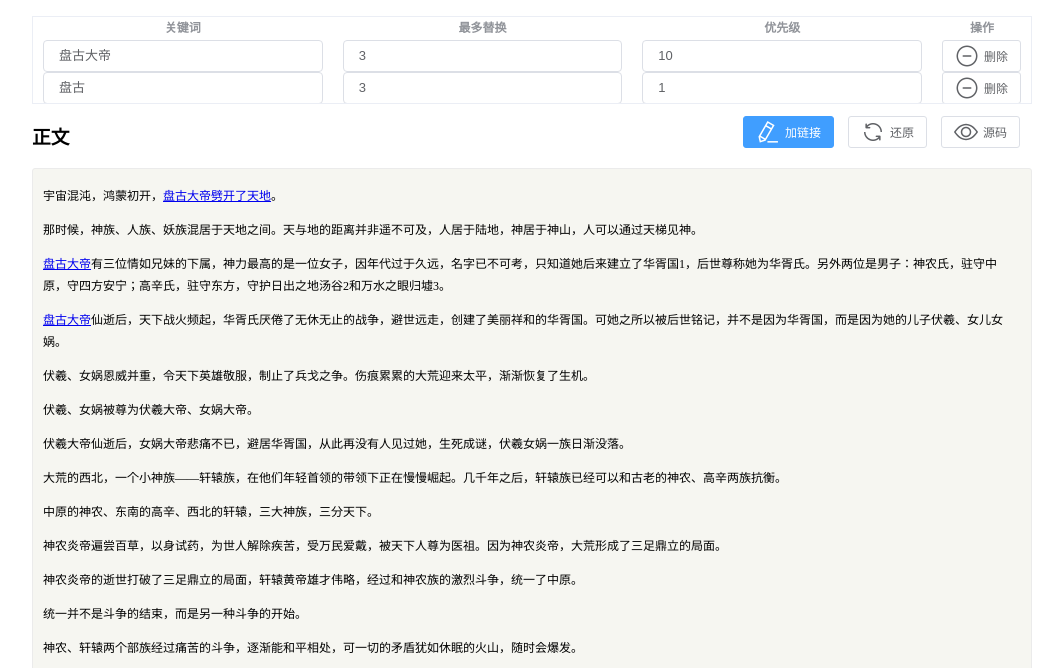
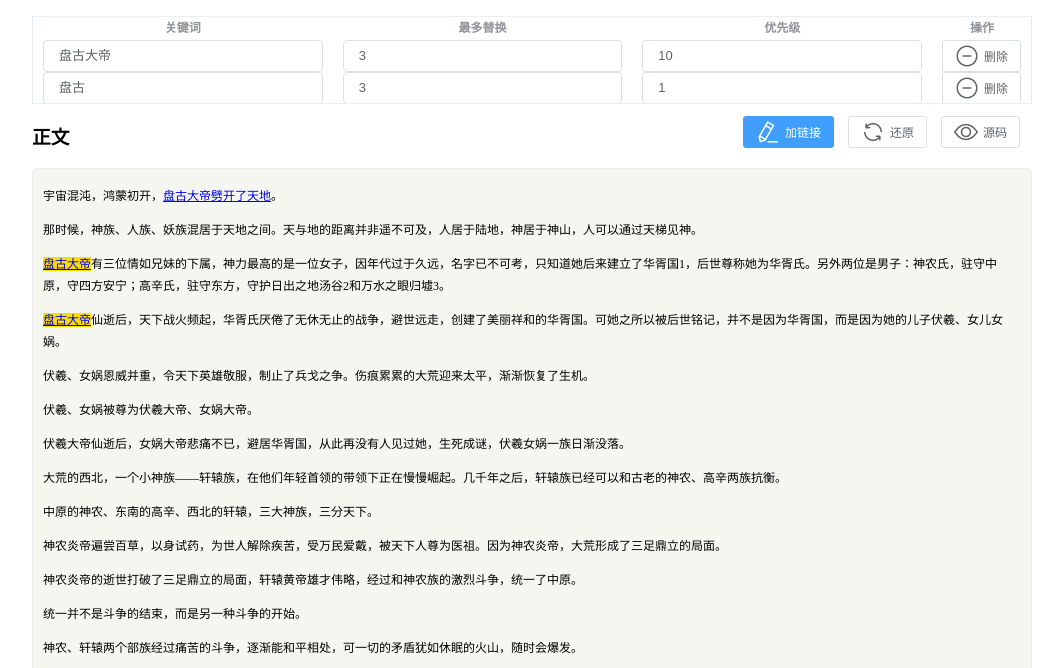
Before and after one commit to wuliupo/keyword-linker, a plain HTML site: page index.html in a window 1280 px wide. Shown: the part 119-787 px from the top of the page, without its empty margins (108-1171 px from the left). Drawn offline with nearby package versions, Linux system fonts and the light colour scheme.

Commit message:
添加demo样式

```diff
--- a/index.html
+++ b/index.html
@@ -14,6 +14,7 @@ img { max-width: 100%; max-height: 100%; }
 .el-button:before { margin-right: 5px; font-size: 24px; vertical-align: middle; }
 .right-btn { float: right; margin: -52px 12px 0 0; }
 .content { padding: 4px 10px; line-height: 22px; font-size: 12px; border: 1px solid #ebebeb; border-radius: 3px; background-color: #f6f6f1; }
+.hot-keyword { background-color: #FD0; }
 </style>
 </head>
 <body>
```
